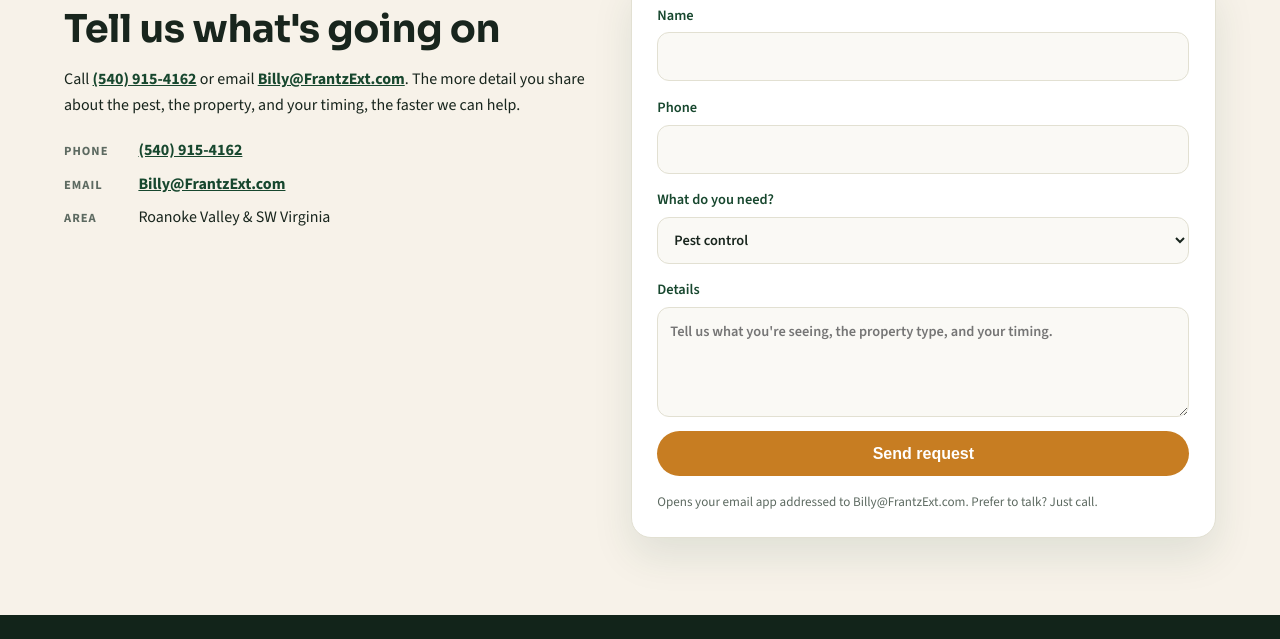
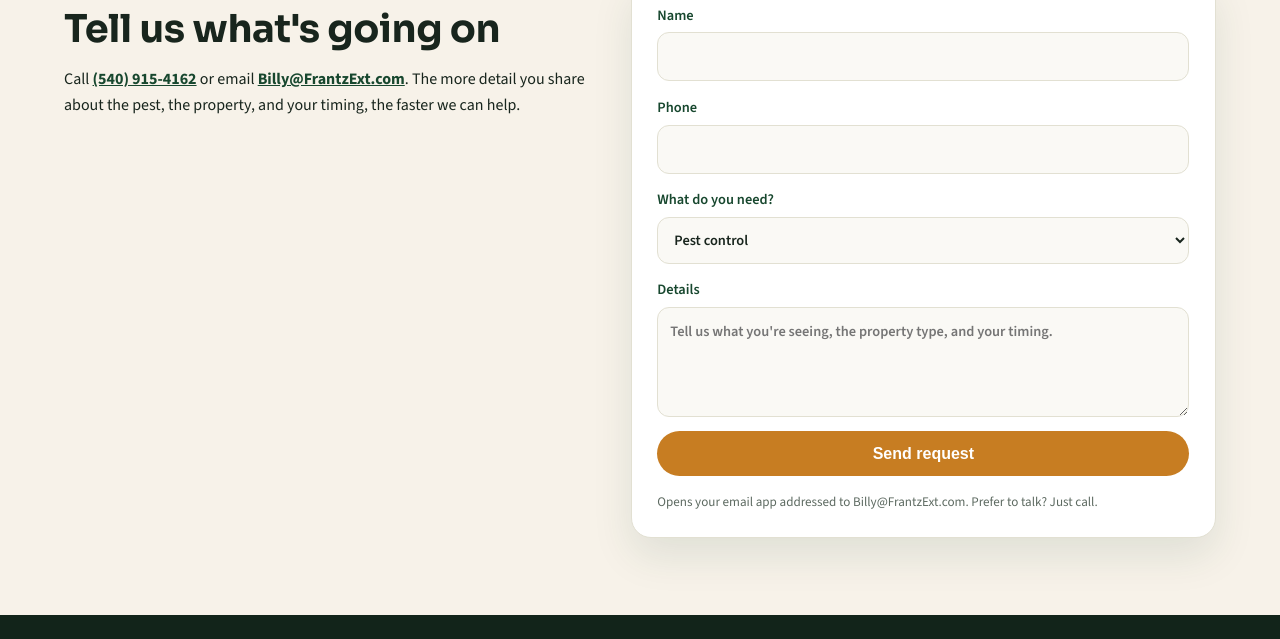
Before and after one commit to star23tech/frantzexterminating-site, a plain HTML site: page index.html in a window 1280 px wide. Shown: the part 2810-3449 px from the top of the page. Drawn offline with nearby package versions, Linux system fonts and the light colour scheme.

Commit message:
Remove redundant contact facts from Frantz footer section

```diff
--- a/index.html
+++ b/index.html
@@ -146,12 +146,8 @@
         <p class="eyebrow">Contact</p>
         <h2>Tell us what's going on</h2>
         <p>Call <a href="tel:+154****4162">(540) 915-4162</a> or email <a href="mailto:Billy@FrantzExt.com">Billy@FrantzExt.com</a>. The more detail you share about the pest, the property, and your timing, the faster we can help.</p>
-        <ul class="contact-facts">
-          <li><span>Phone</span><a href="tel:+15409154162">(540) 915-4162</a></li>
-          <li><span>Email</span><a href="mailto:Billy@FrantzExt.com">Billy@FrantzExt.com</a></li>
-          <li><span>Area</span>Roanoke Valley &amp; SW Virginia</li>
-        </ul>
       </div>
+
       <form id="contact-form" aria-label="Request pest service">
         <label>Name<input type="text" name="name" autocomplete="name" required></label>
         <label>Phone<input type="tel" name="phone" autocomplete="tel" required></label>
```
